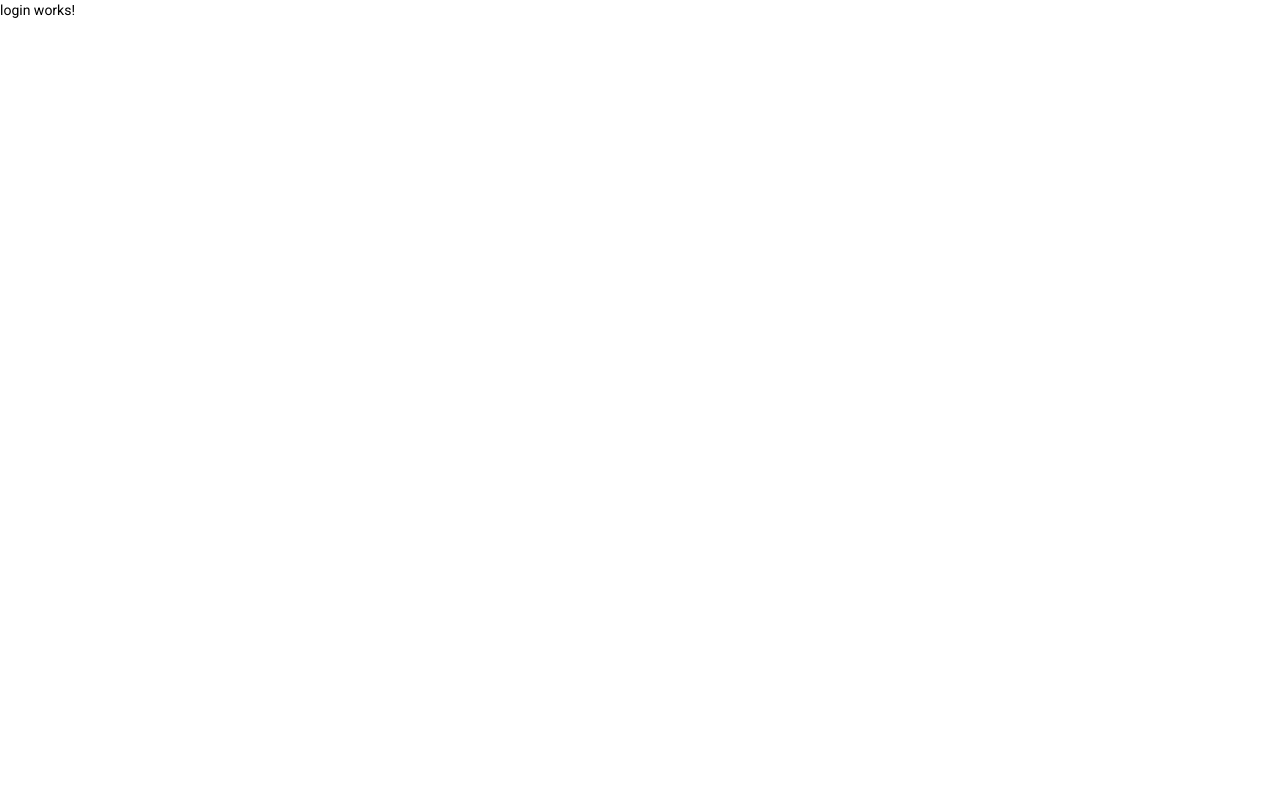
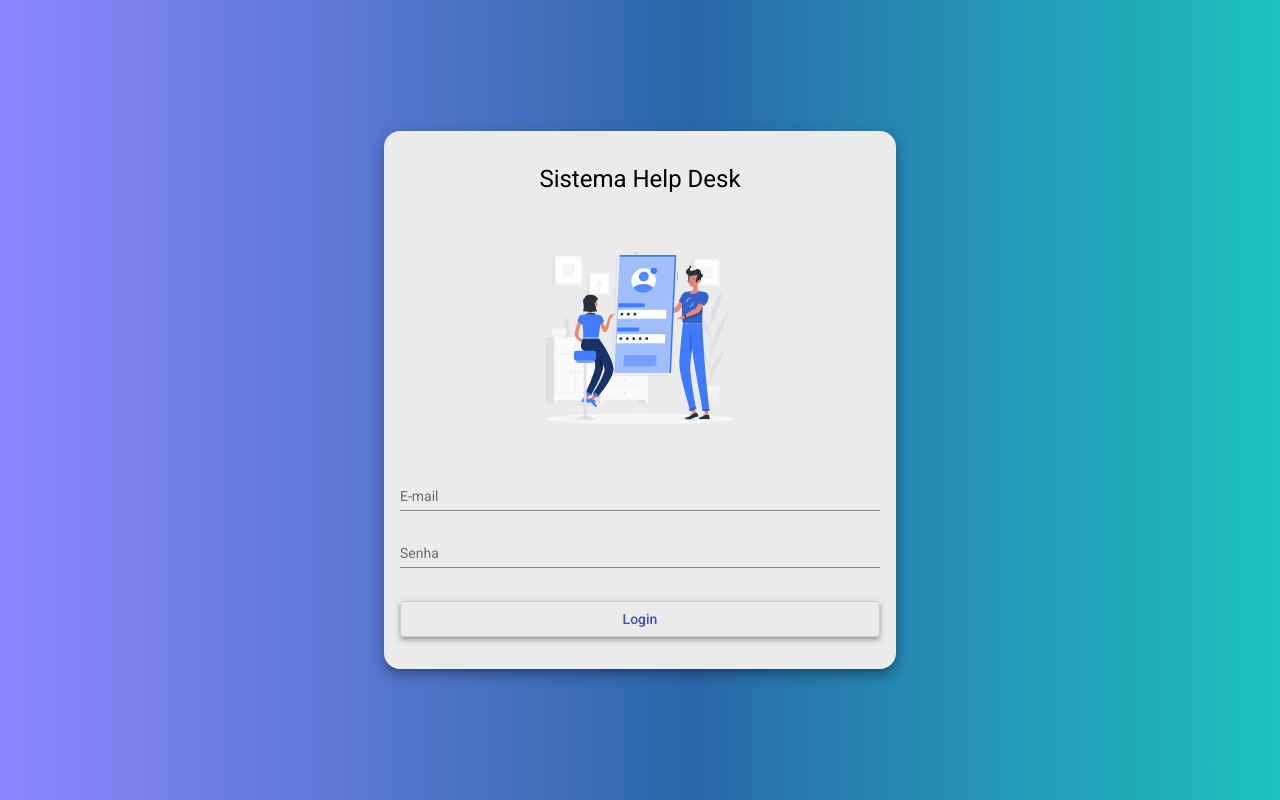
Before and after one commit to Paulojoserc/helpdesk, an Angular app in the folder frontend/helpdesk/: page /login in a window 1280 px wide. Built offline with nearby package versions, Linux system fonts and the light colour scheme.

Commit message:
HTML e CSS para Login

```diff
--- a/frontend/helpdesk/src/app/components/login/login.component.css
+++ b/frontend/helpdesk/src/app/components/login/login.component.css
@@ -0,0 +1,29 @@
+.container{
+    height: 100%;
+    background: linear-gradient(90deg, rgba(141,135,255,1) 0%, rgba(42,104,168,1) 54%, rgba(29,194,192,1) 100%);
+    display: flex;
+    align-items: center;
+    justify-content: center;
+}
+.form{
+width: 30rem;
+margin: auto;
+background-color: rgb(235, 235, 235);
+padding: 2rem 1rem;
+border-radius: 1rem;
+}
+h1{
+    width: 100%;
+    text-align: center;
+}
+img{
+    height: 15rem;
+    width: 100%;
+    margin: 0.5rem auto 0.5rem auto;
+}
+.full-width{
+    width: 100%;
+}
+button{
+    margin-top: 1rem;
+}
--- a/frontend/helpdesk/src/app/components/login/login.component.html
+++ b/frontend/helpdesk/src/app/components/login/login.component.html
@@ -1 +1,16 @@
-<p>login works!</p>
+<div class="container">
+  <form class="form mat-elevation-z8">
+    <h1>Sistema Help Desk</h1>
+    <img src="assets/img/login.svg" alt="Systema Help Desk">
+    <mat-form-field class="full-width" apperance="fill">
+      <mat-label>E-mail</mat-label>
+      <input matInput placeholder="nome@mail" />
+    </mat-form-field>
+
+    <mat-form-field class="full-width" apperance="fill">
+      <mat-label>Senha</mat-label>
+      <input type="password" matInput placeholder="Ex.123" />
+    </mat-form-field>
+    <button class="full-width mat-elevation-z4" mat-stroked-button color="primary">Login</button>
+  </form>
+</div>
```
Also changed, not shown: frontend/helpdesk/src/assets/img/login.svg (added).
